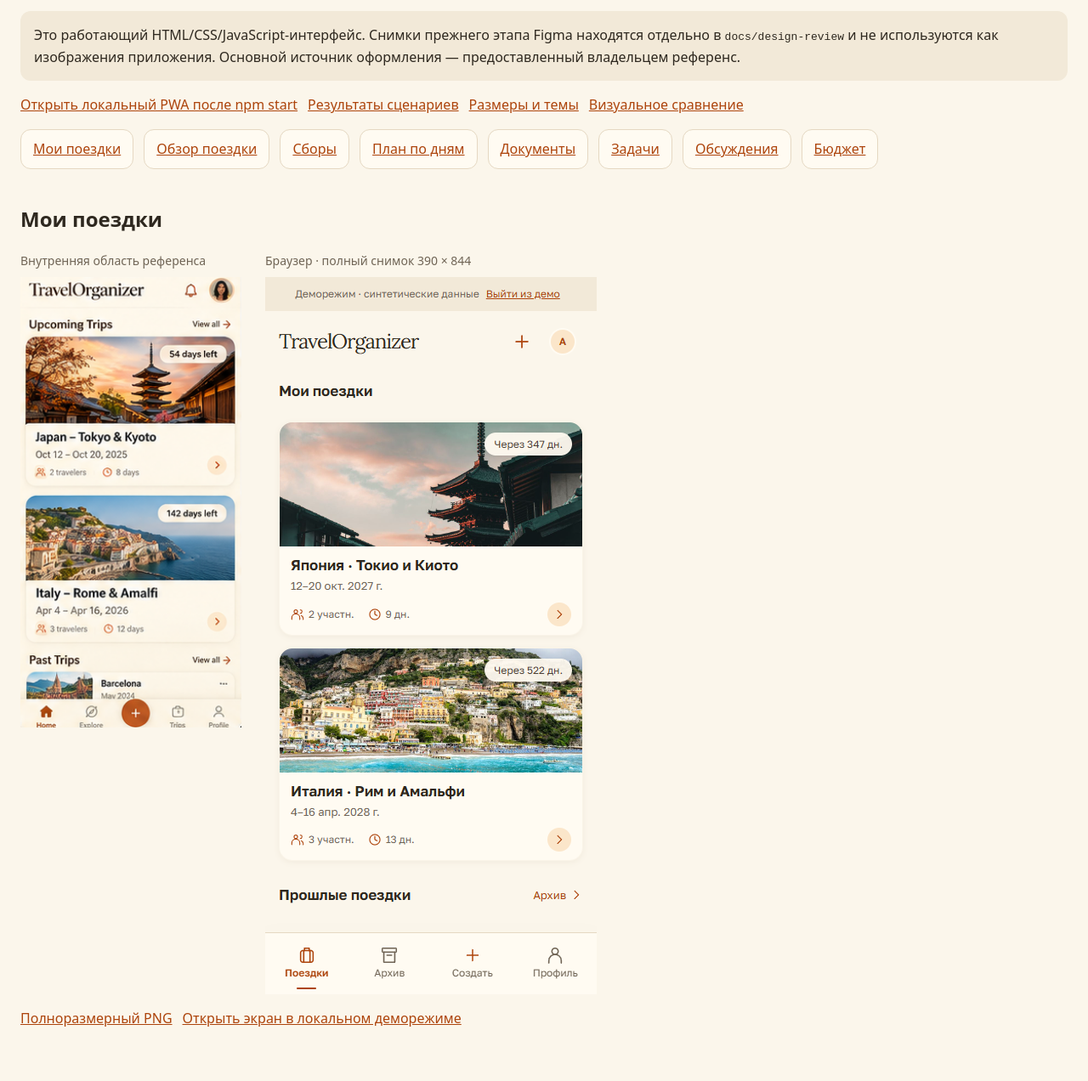
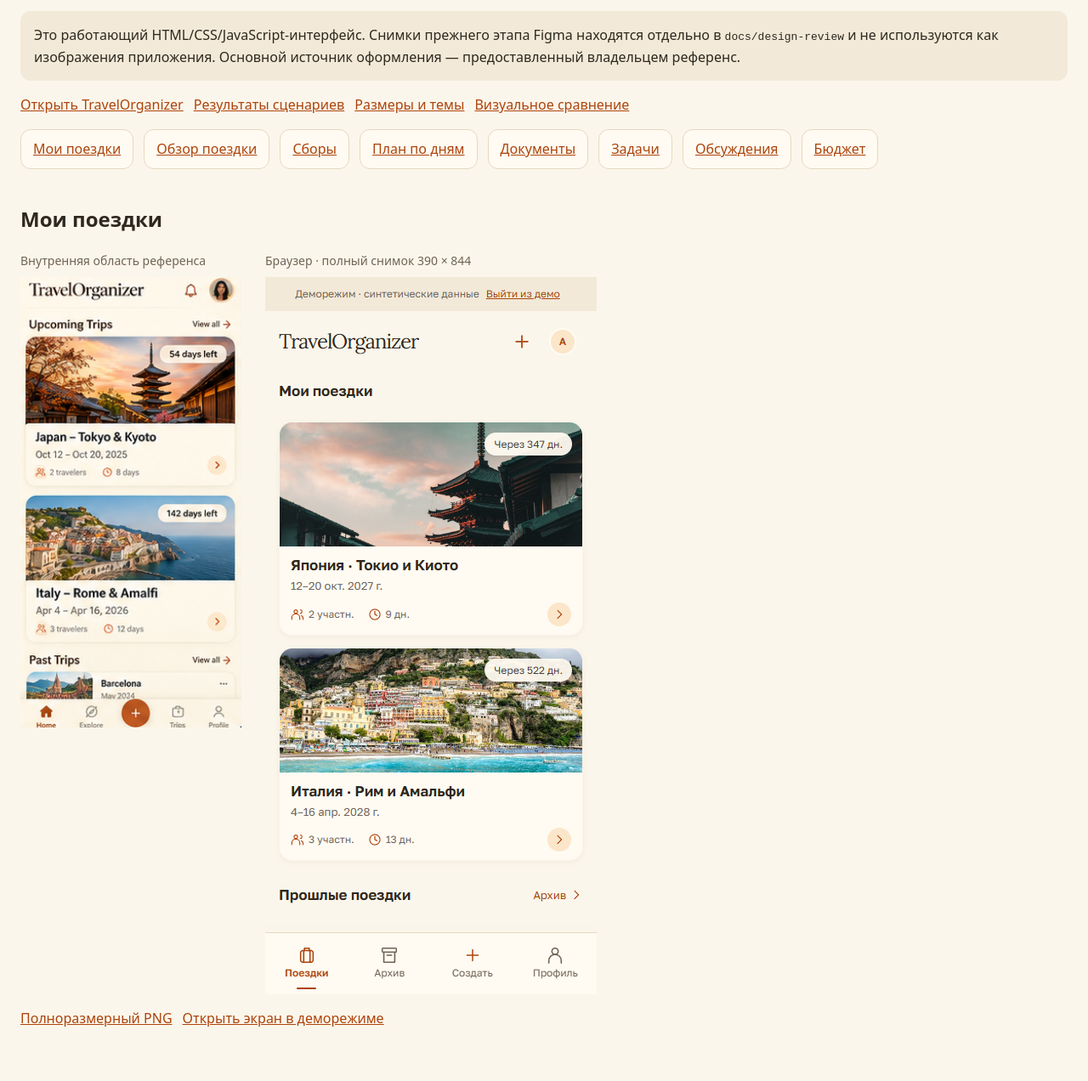
Before and after one commit to paveldo1998-afk/travelmakeNew, a website: page docs/browser-checks/index.html in a window 1280 px wide. Shown: the part 157-1429 px from the top of the page at 85% size. Drawn offline with Linux system fonts and the light colour scheme.

Commit message:
docs: link published Pages app and portable review gallery

```diff
--- a/docs/browser-checks/index.html
+++ b/docs/browser-checks/index.html
@@ -7,11 +7,11 @@
 <main><h1>TravelOrganizer PWA — результат в браузере</h1>
 <p>Восемь основных экранов сняты в настоящем Chrome при 390 × 844. Ниже — сравнение с утверждённым референсом и изображения дополнительных сценариев. Все данные синтетические, браузерные профили изолированы от личных данных пользователя.</p>
 <p class="notice">Это работающий HTML/CSS/JavaScript-интерфейс. Снимки прежнего этапа Figma находятся отдельно в <code>docs/design-review</code> и не используются как изображения приложения. Основной источник оформления — предоставленный владельцем референс.</p>
-<p class="links"><a href="http://127.0.0.1:4173/travelmakeNew/">Открыть локальный PWA после npm start</a><a href="results.json">Результаты сценариев</a><a href="visual-results.json">Размеры и темы</a><a href="VISUAL_COMPARISON.md">Визуальное сравнение</a></p><nav id="nav"></nav><div id="main"></div>
+<p class="links"><a href="../../">Открыть TravelOrganizer</a><a href="results.json">Результаты сценариев</a><a href="visual-results.json">Размеры и темы</a><a href="VISUAL_COMPARISON.md">Визуальное сравнение</a></p><nav id="nav"></nav><div id="main"></div>
 <details open><summary>Дополнительные экраны и состояния</summary><div id="extra" class="scenario-grid"></div></details>
 <details><summary>Создание, правка, сохранение, ошибки и обновление — снимки проверок</summary><div id="scenarios" class="scenario-grid"></div></details>
 </main><script>
 const entries=[['01-trips','Мои поездки','#/trips'],['02-overview','Обзор поездки','#/trip/demo-japan/overview'],['03-packing','Сборы','#/trip/demo-japan/packing'],['04-plan','План по дням','#/trip/demo-japan/plan?day=2027-10-13'],['05-documents','Документы','#/trip/demo-japan/documents'],['06-tasks','Задачи','#/trip/demo-japan/tasks'],['07-discussions','Обсуждения','#/trip/demo-japan/discussions'],['08-budget','Бюджет','#/trip/demo-japan/budget']];
-for(const [file,title,hash]of entries){const link=document.createElement('a');link.href='#'+file;link.textContent=title;document.querySelector('#nav').append(link);const a=document.createElement('article');a.id=file;const h=document.createElement('h2');h.textContent=title;a.append(h);const row=document.createElement('div');row.className='pair';for(const [cls,label,src]of [['source','Внутренняя область референса','../design-review/reference-interiors/'+file+'.png'],['result','Браузер · полный снимок 390 × 844','main/'+file+'.png']]){const f=document.createElement('figure');f.className=cls;const c=document.createElement('figcaption');c.textContent=label;const l=document.createElement('a');l.href=src;l.target='_blank';const im=document.createElement('img');im.src=src;im.alt=title+' — '+label;im.loading='lazy';l.append(im);f.append(c,l);row.append(f);}a.append(row);const p=document.createElement('p');p.className='links';const raw=document.createElement('a');raw.href='main/'+file+'.png';raw.textContent='Полноразмерный PNG';const live=document.createElement('a');live.href='http://127.0.0.1:4173/travelmakeNew/?demo=1'+hash;live.textContent='Открыть экран в локальном деморежиме';p.append(raw,live);a.append(p);document.querySelector('#main').append(a);}
+for(const [file,title,hash]of entries){const link=document.createElement('a');link.href='#'+file;link.textContent=title;document.querySelector('#nav').append(link);const a=document.createElement('article');a.id=file;const h=document.createElement('h2');h.textContent=title;a.append(h);const row=document.createElement('div');row.className='pair';for(const [cls,label,src]of [['source','Внутренняя область референса','../design-review/reference-interiors/'+file+'.png'],['result','Браузер · полный снимок 390 × 844','main/'+file+'.png']]){const f=document.createElement('figure');f.className=cls;const c=document.createElement('figcaption');c.textContent=label;const l=document.createElement('a');l.href=src;l.target='_blank';const im=document.createElement('img');im.src=src;im.alt=title+' — '+label;im.loading='lazy';l.append(im);f.append(c,l);row.append(f);}a.append(row);const p=document.createElement('p');p.className='links';const raw=document.createElement('a');raw.href='main/'+file+'.png';raw.textContent='Полноразмерный PNG';const live=document.createElement('a');live.href='../../?demo=1'+hash;live.textContent='Открыть экран в деморежиме';p.append(raw,live);a.append(p);document.querySelector('#main').append(a);}
 fetch('gallery-files.json').then(r=>r.json()).then(data=>{for(const folder of ['extra','scenarios'])for(const name of data[folder]){const f=document.createElement('figure');const c=document.createElement('figcaption');c.textContent=name.replace(/\.png$/,'').replaceAll('-',' ');const link=document.createElement('a');link.href=folder+'/'+encodeURIComponent(name);link.target='_blank';const im=document.createElement('img');im.src=link.href;im.alt=c.textContent;im.loading='lazy';link.append(im);f.append(c,link);document.getElementById(folder).append(f);}}).catch(()=>{const p=document.createElement('p');p.textContent='Для списка дополнительных снимков откройте галерею через локальный сервер npm start или используйте папки extra и scenarios.';document.querySelector('#extra').append(p);});
 </script></html>
```
Also changed, not shown: README.md.
